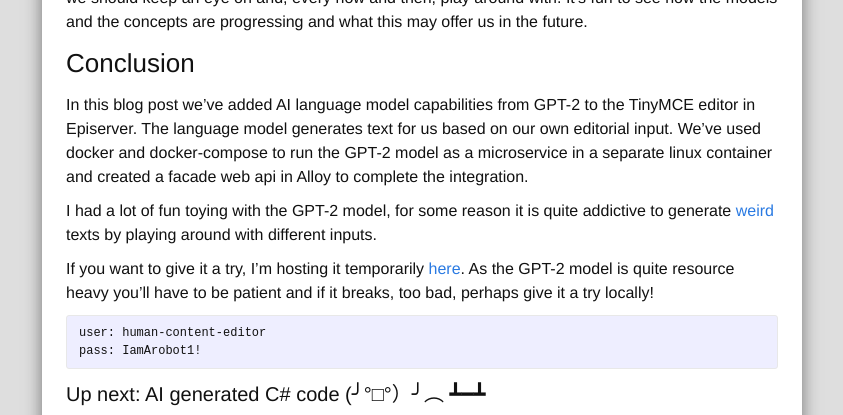
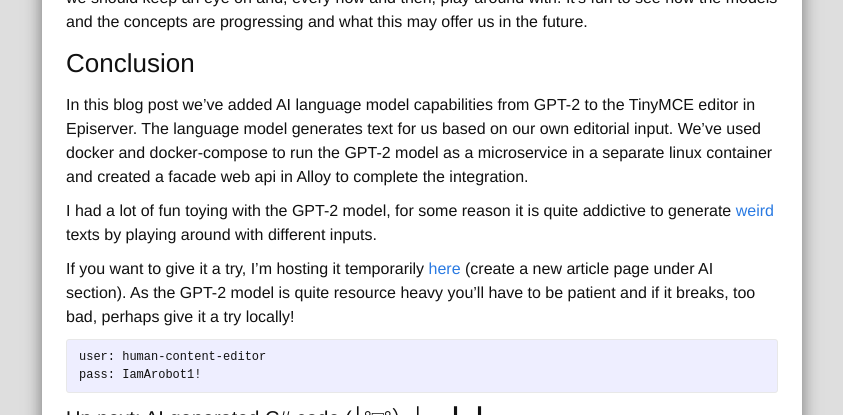
Before and after one commit to brianweet/brianweet.github.io, a Jekyll site: the page built from _posts/2019-15-04-introducing-ai-content-editor.md, in a window 1280 px wide and 900 px high, scrolled down 7731 px, cut to the strip 0-415 px from the top of the window. Shown: the whole strip, without its empty margins (218-1061 px from the left). Built offline with Jekyll 4.4.1, drawn with Linux system fonts in a browser that asks for light colours; some web fonts are replaced; comment, search, counter and statistics services are not loaded.

Commit message:
Add comment about cms

````diff
--- a/_posts/2019-15-04-introducing-ai-content-editor.md
+++ b/_posts/2019-15-04-introducing-ai-content-editor.md
@@ -221,7 +221,7 @@
 
 I had a lot of fun toying with the GPT-2 model, for some reason it is quite addictive to generate [weird](https://gist.github.com/brianweet/8effc2098957a59f942111464c4145fe) texts by playing around with different inputs.
 
-If you want to give it a try, I'm hosting it temporarily [here](https://c48871ed.ngrok.io/EPiServer/CMS/?language=en#context=epi.cms.contentdata:///331&viewsetting=viewlanguage:///en). As the GPT-2 model is quite resource heavy you'll have to be patient and if it breaks, too bad, perhaps give it a try locally!
+If you want to give it a try, I'm hosting it temporarily [here](https://c48871ed.ngrok.io/EPiServer/CMS/?language=en#context=epi.cms.contentdata:///331&viewsetting=viewlanguage:///en) (create a new article page under AI section). As the GPT-2 model is quite resource heavy you'll have to be patient and if it breaks, too bad, perhaps give it a try locally!
 
 ```
 user: human-content-editor
````
